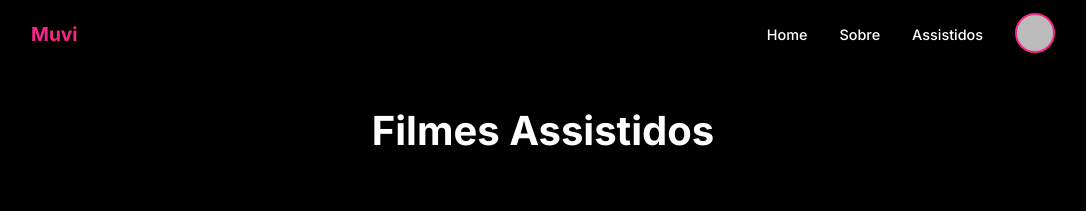
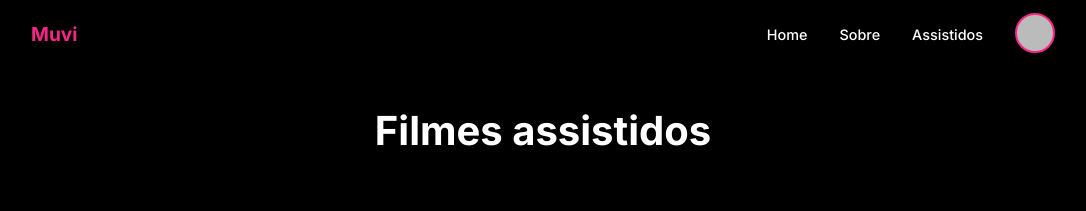
Before and after one commit to g-pg/movies-list, a Next.js app: page /user/assistidos in a window 1280 px wide. Shown: the top 211 px of the page, without its empty margins (97-1183 px from the left). Built offline with nearby package versions, Linux system fonts and the light colour scheme; no server answers; the database is empty; sample sign-in values are in the browser's storage.

Commit message:
fixed typo

```diff
--- a/pages/user/assistidos.jsx
+++ b/pages/user/assistidos.jsx
@@ -43,7 +43,7 @@ export default function AssistidosPage() {
 		<>
 			<PrimaryLayout>
 				<div className="container wrapper">
-					<PageTitle>Filmes Assistidos</PageTitle>
+					<PageTitle>Filmes assistidos</PageTitle>
 
 					<div className="movies-grid">
 						<MoviesGrid
```
